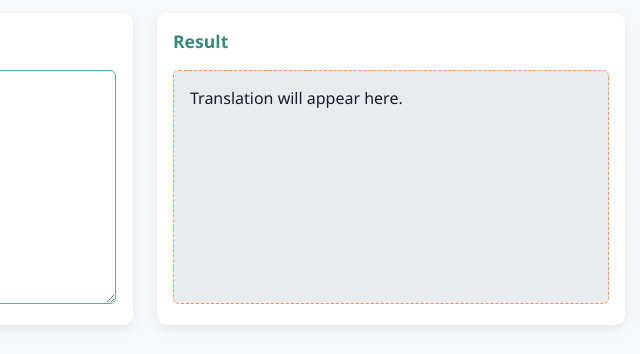
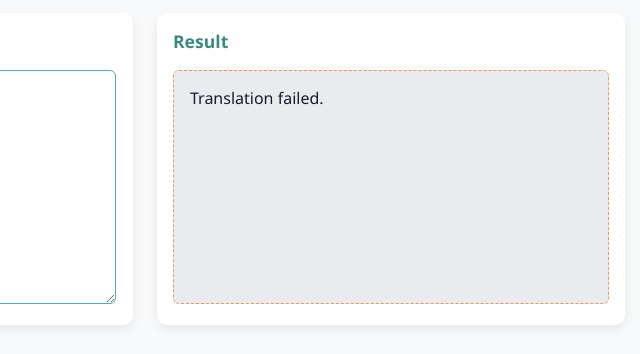
Before and after one commit to hafizmuhammadaslam10/language-translate-app, a website: page public/index.html in a window 1280 px wide. Both pictures are taken after a click on the button "Translate". Shown: the part 180-534 px from the top of the page, 495-1135 px from the left. Drawn offline with Linux system fonts and the light colour scheme; no server answers.

Commit message:
first commit

```diff
--- a/public/index.html
+++ b/public/index.html
@@ -29,7 +29,7 @@
           maxlength="5"
         />
 
-        <button onclick="translateText()">Translate</button>
+        <button id="translateBtn" onclick="translateText()">Translate</button>
       </div>
 
       <div class="card-layout">
@@ -56,6 +56,10 @@
       }
 
       async function translateText() {
+        const btn = document.getElementById("translateBtn");
+        btn.disabled = true;
+        btn.innerText = "Translating...";
+
         const text = document.getElementById("textInput").value;
         const langSelect = document.getElementById("langSelect");
         const selected = langSelect.value;
@@ -70,9 +74,12 @@
           alert(
             "Please select or enter a valid language code (like 'it' for Italian)."
           );
+          btn.disabled = false;
+          btn.innerText = "Translate";
           return;
         }
 
+        try {
           const res = await fetch("/api/translate", {
             method: "POST",
             headers: { "Content-Type": "application/json" },
@@ -82,6 +89,12 @@
           const data = await res.json();
           document.getElementById("result").innerHTML =
             data.translatedText || "Error occurred";
+        } catch (err) {
+          document.getElementById("result").innerHTML = "Translation failed.";
+        }
+
+        btn.disabled = false;
+        btn.innerText = "Translate";
       }
     </script>
   </body>
```
Also changed, not shown: README.md (added). Lines whose indentation alone changed are shown as unchanged.
